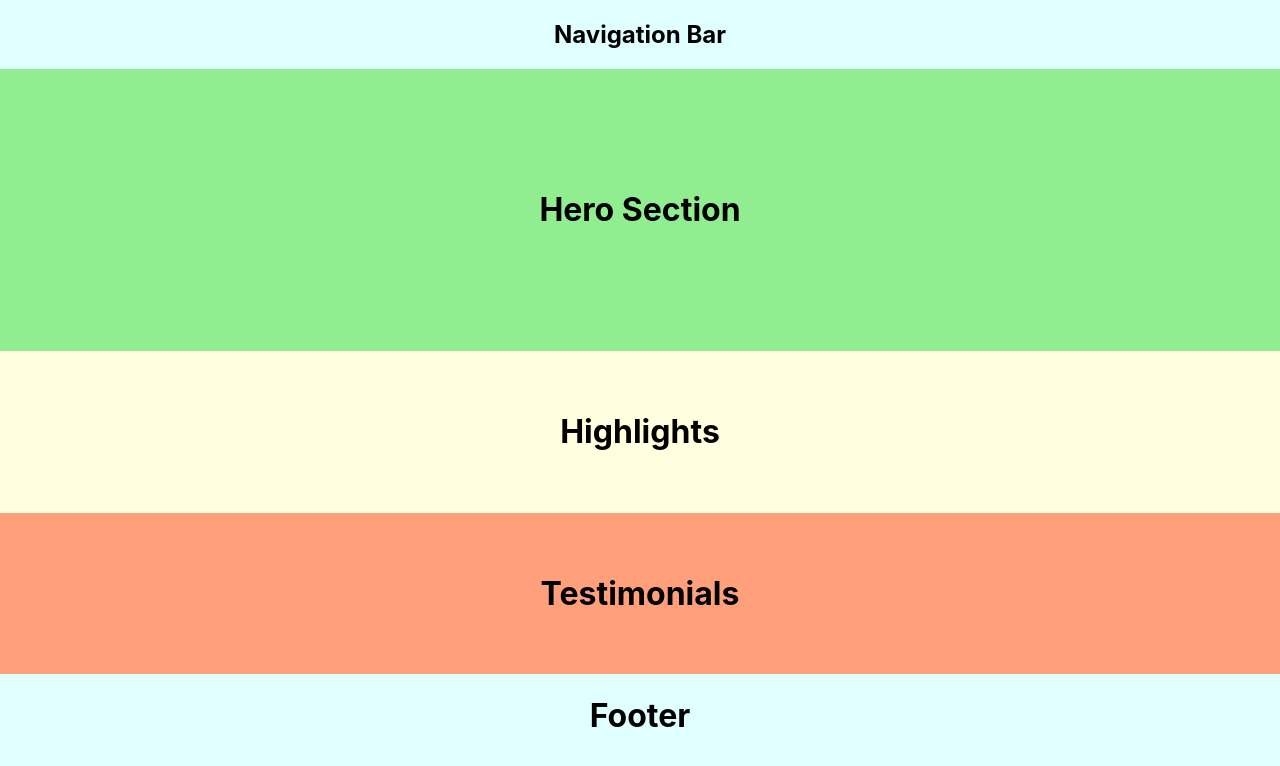
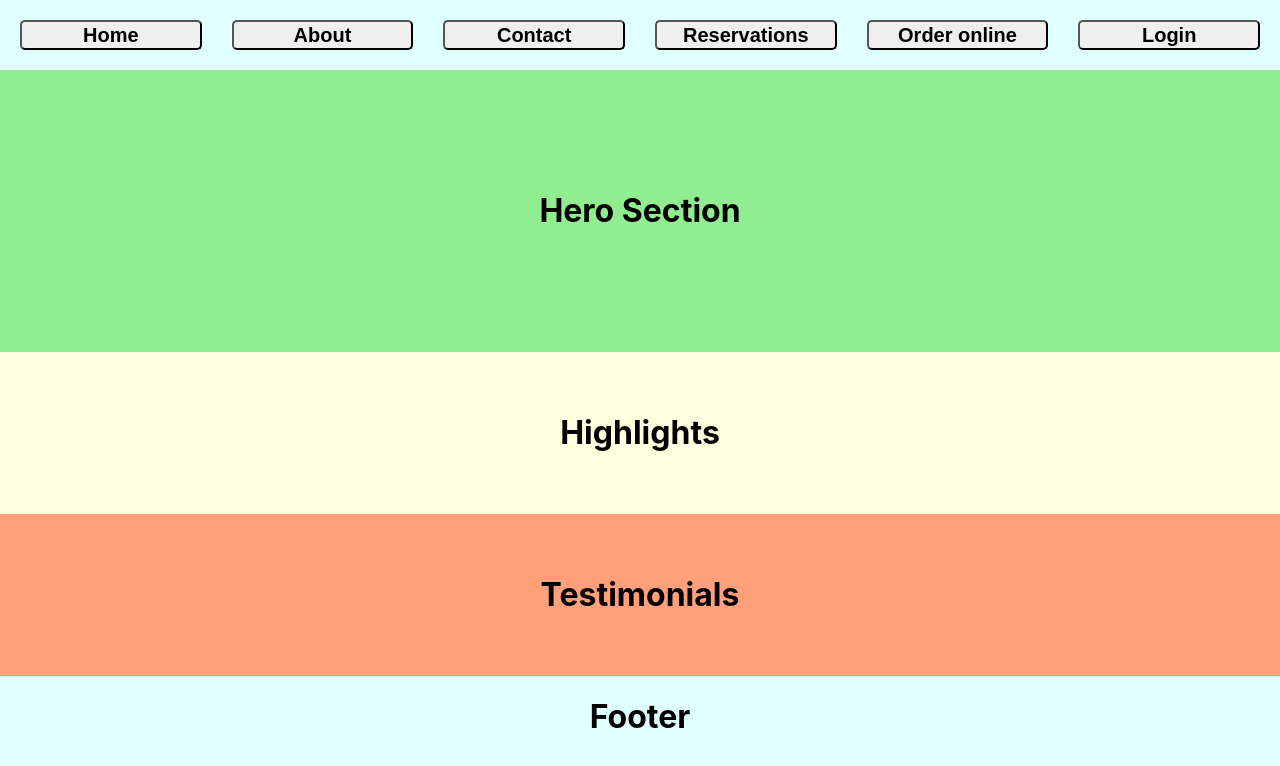
Before and after one commit to ArunKammath/MyProject, a React (Create React App) app in the folder my-project/: page / in a window 1280 px wide. Shown: the top 766 px of the page. Built offline with nearby package versions, Linux system fonts and the light colour scheme.

Commit message:
Adding Nav bar components

```diff
--- a/my-project/src/App.css
+++ b/my-project/src/App.css
@@ -2,7 +2,17 @@
   background: lightcyan;
 }
 #navigation {
-  text-align: center;
+  padding: 20px;
+  display: flex;
+  justify-content: center;
+  gap: 30px;
+  button {
+    height: 30px;
+    width: 200px;
+    border-radius: 5px;
+    font-size: 20px;
+    font-weight: bold;
+  }
 }
 #heroSection {
   padding: 100px;
--- a/my-project/src/App.js
+++ b/my-project/src/App.js
@@ -4,7 +4,12 @@ function App() {
   return (
     <body id="pageLayout">
       <nav id="navigation">
-        <h1>Navigation Bar</h1>
+        <button>Home</button>
+        <button>About</button>
+        <button>Contact</button>
+        <button>Reservations</button>
+        <button>Order online</button>
+        <button>Login</button>
       </nav>
       <header id="heroSection">
         <h1>Hero Section</h1>
```
